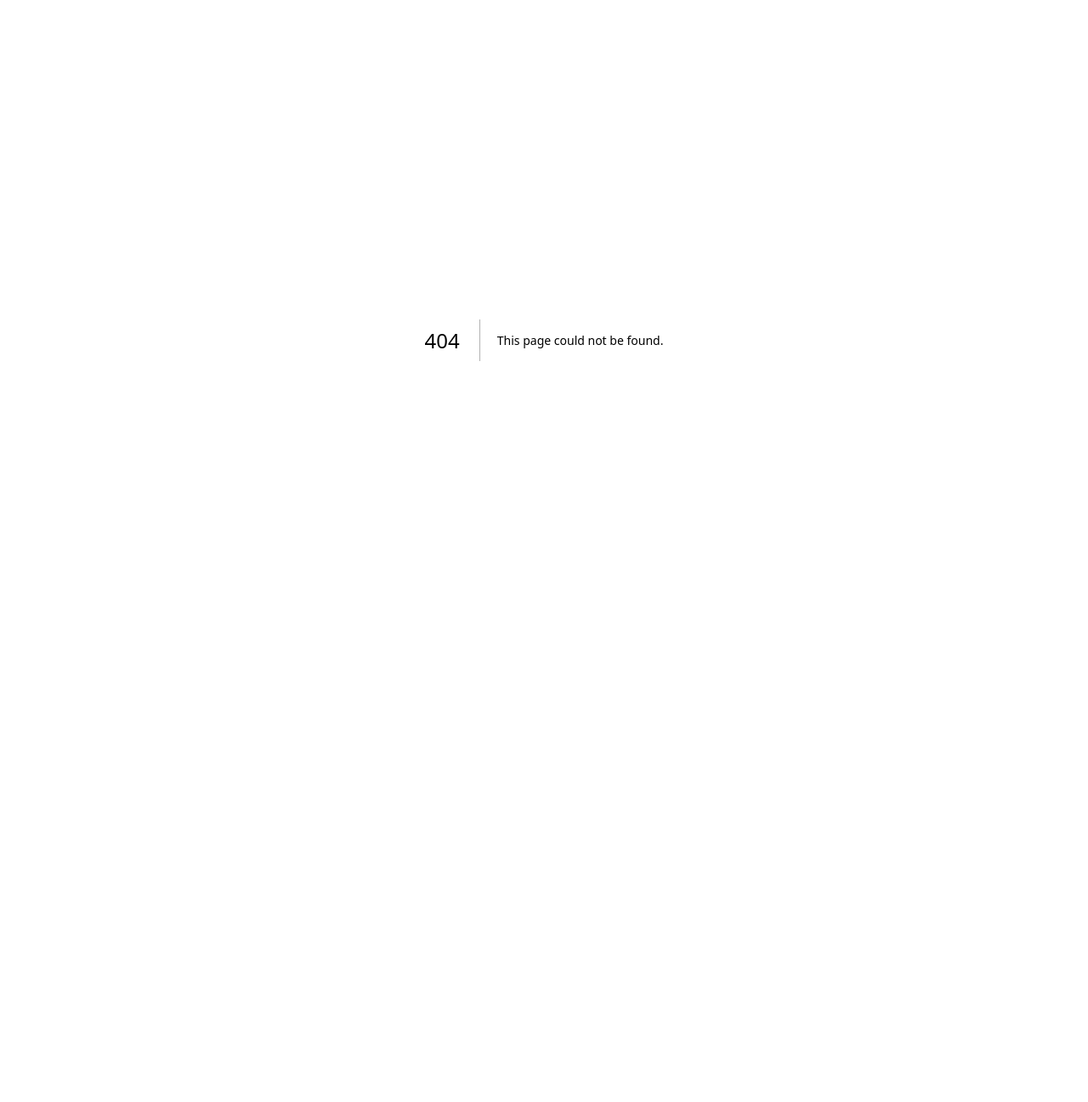
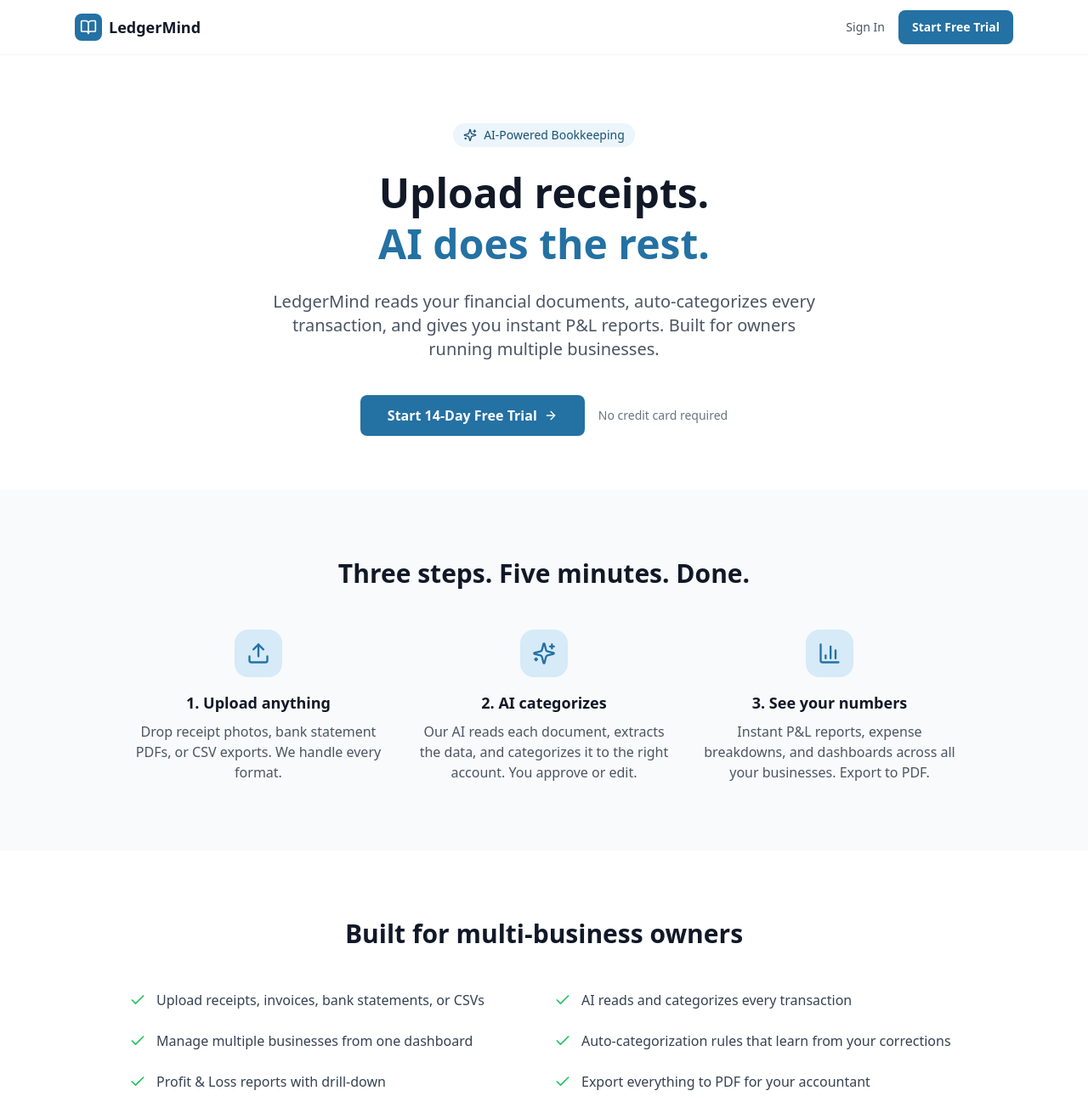
Before and after one commit to broseclawdbot/ledgermind, a Next.js app: page / in a window 1280 px wide. Before the commit this address had no page. Shown: the top 1297 px of the page at 85% size. Before the commit the page ends 800 px from the top, so only its background shows below. Built offline with nearby package versions, Linux system fonts and the light colour scheme.

Commit message:
Create LandingPage component with layout and features
This file contains the implementation of the LandingPage component, which includes the navigation header, hero section, features, pricing preview, and footer for the application.

```diff
--- /dev/null
+++ b/app/page.tsx
@@ -0,0 +1,150 @@
+import Link from "next/link";
+import { BookOpen, Upload, Sparkles, BarChart3, ArrowRight, Check, Shield } from "lucide-react";
+
+export default function LandingPage() {
+  return (
+    <div className="min-h-screen bg-white">
+      {/* Nav */}
+      <header className="border-b border-gray-100">
+        <div className="max-w-6xl mx-auto px-6 h-16 flex items-center justify-between">
+          <div className="flex items-center gap-2">
+            <div className="w-8 h-8 bg-brand-600 rounded-lg flex items-center justify-center">
+              <BookOpen className="w-5 h-5 text-white" />
+            </div>
+            <span className="text-lg font-bold text-gray-900">LedgerMind</span>
+          </div>
+          <div className="flex items-center gap-4">
+            <Link href="/auth/login" className="text-sm font-medium text-gray-600 hover:text-gray-900">
+              Sign In
+            </Link>
+            <Link href="/auth/register" className="btn-primary text-sm">
+              Start Free Trial
+            </Link>
+          </div>
+        </div>
+      </header>
+
+      {/* Hero */}
+      <section className="max-w-4xl mx-auto px-6 pt-20 pb-16 text-center">
+        <div className="inline-flex items-center gap-2 px-3 py-1 rounded-full bg-brand-50 text-brand-700 text-sm font-medium mb-6">
+          <Sparkles className="w-4 h-4" />
+          AI-Powered Bookkeeping
+        </div>
+        <h1 className="text-5xl font-bold text-gray-900 leading-tight mb-6">
+          Upload receipts.
+          <br />
+          <span className="text-brand-600">AI does the rest.</span>
+        </h1>
+        <p className="text-xl text-gray-600 max-w-2xl mx-auto mb-10">
+          LedgerMind reads your financial documents, auto-categorizes every transaction,
+          and gives you instant P&L reports. Built for owners running multiple businesses.
+        </p>
+        <div className="flex items-center justify-center gap-4">
+          <Link href="/auth/register" className="btn-primary text-base px-8 py-3">
+            Start 14-Day Free Trial <ArrowRight className="w-4 h-4 ml-2" />
+          </Link>
+          <p className="text-sm text-gray-500">No credit card required</p>
+        </div>
+      </section>
+
+      {/* How It Works */}
+      <section className="bg-gray-50 py-20">
+        <div className="max-w-5xl mx-auto px-6">
+          <h2 className="text-3xl font-bold text-gray-900 text-center mb-12">
+            Three steps. Five minutes. Done.
+          </h2>
+          <div className="grid grid-cols-1 md:grid-cols-3 gap-8">
+            {[
+              {
+                icon: Upload,
+                title: "1. Upload anything",
+                desc: "Drop receipt photos, bank statement PDFs, or CSV exports. We handle every format.",
+              },
+              {
+                icon: Sparkles,
+                title: "2. AI categorizes",
+                desc: "Our AI reads each document, extracts the data, and categorizes it to the right account. You approve or edit.",
+              },
+              {
+                icon: BarChart3,
+                title: "3. See your numbers",
+                desc: "Instant P&L reports, expense breakdowns, and dashboards across all your businesses. Export to PDF.",
+              },
+            ].map((step) => (
+              <div key={step.title} className="text-center">
+                <div className="w-14 h-14 bg-brand-100 rounded-2xl flex items-center justify-center mx-auto mb-4">
+                  <step.icon className="w-7 h-7 text-brand-600" />
+                </div>
+                <h3 className="text-lg font-semibold text-gray-900 mb-2">{step.title}</h3>
+                <p className="text-gray-600">{step.desc}</p>
+              </div>
+            ))}
+          </div>
+        </div>
+      </section>
+
+      {/* Features */}
+      <section className="py-20">
+        <div className="max-w-5xl mx-auto px-6">
+          <h2 className="text-3xl font-bold text-gray-900 text-center mb-12">
+            Built for multi-business owners
+          </h2>
+          <div className="grid grid-cols-1 sm:grid-cols-2 gap-6">
+            {[
+              "Upload receipts, invoices, bank statements, or CSVs",
+              "AI reads and categorizes every transaction",
+              "Manage multiple businesses from one dashboard",
+              "Auto-categorization rules that learn from your corrections",
+              "Profit & Loss reports with drill-down",
+              "Export everything to PDF for your accountant",
+              "Review queue with confidence scores — you stay in control",
+              "Bank-grade encryption for all financial data",
+            ].map((feature) => (
+              <div key={feature} className="flex items-start gap-3">
+                <Check className="w-5 h-5 text-green-500 mt-0.5 flex-shrink-0" />
+                <span className="text-gray-700">{feature}</span>
+              </div>
+            ))}
+          </div>
+        </div>
+      </section>
+
+      {/* Pricing Preview */}
+      <section className="bg-gray-50 py-20">
+        <div className="max-w-3xl mx-auto px-6 text-center">
+          <h2 className="text-3xl font-bold text-gray-900 mb-4">Simple pricing</h2>
+          <p className="text-gray-600 mb-10">Start free. Upgrade when you&apos;re ready.</p>
+          <div className="grid grid-cols-1 md:grid-cols-2 gap-6">
+            <div className="card p-6">
+              <h3 className="text-lg font-semibold text-gray-900">Starter</h3>
+              <p className="text-3xl font-bold text-gray-900 my-2">$29<span className="text-base font-normal text-gray-500">/mo</span></p>
+              <p className="text-sm text-gray-500">1 business, 50 uploads/month</p>
+            </div>
+            <div className="card p-6 ring-2 ring-brand-500">
+              <h3 className="text-lg font-semibold text-brand-700">Pro</h3>
+              <p className="text-3xl font-bold text-gray-900 my-2">$49<span className="text-base font-normal text-gray-500">/mo</span></p>
+              <p className="text-sm text-gray-500">3 businesses, 250 uploads/month, all reports</p>
+            </div>
+          </div>
+          <Link href="/auth/register" className="btn-primary mt-8 inline-flex text-base px-8 py-3">
+            Start Free Trial <ArrowRight className="w-4 h-4 ml-2" />
+          </Link>
+        </div>
+      </section>
+
+      {/* Footer */}
+      <footer className="border-t border-gray-100 py-8">
+        <div className="max-w-6xl mx-auto px-6 flex items-center justify-between text-sm text-gray-500">
+          <div className="flex items-center gap-2">
+            <BookOpen className="w-4 h-4 text-brand-600" />
+            <span>LedgerMind</span>
+          </div>
+          <div className="flex items-center gap-1">
+            <Shield className="w-3.5 h-3.5" />
+            256-bit encryption &middot; Your data is yours
+          </div>
+        </div>
+      </footer>
+    </div>
+  );
+}
```
